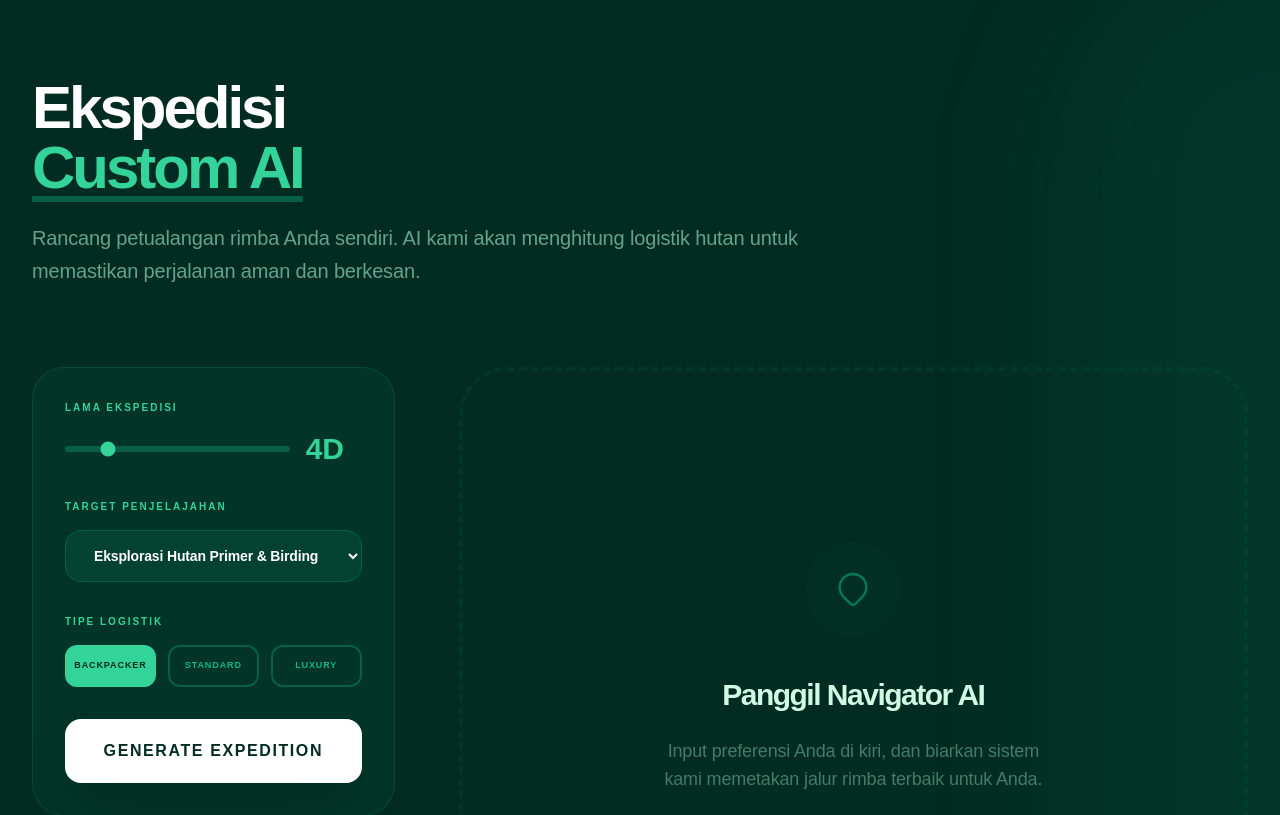
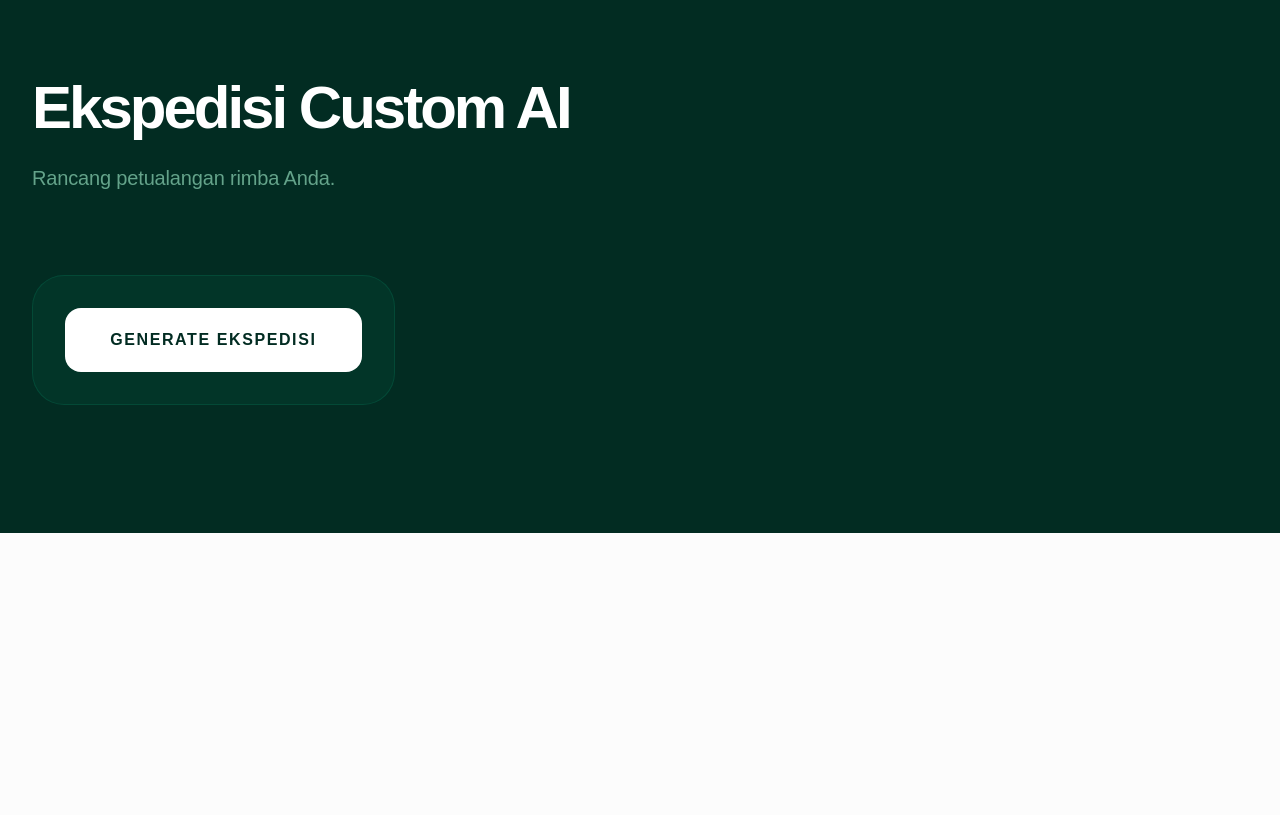
Before and after one commit to alfyansyah/JelajahPapua, a React (Vite) app: page / in a window 1280 px wide. Shown: the part 1740-2555 px from the top of the page. After the commit the page ends 2273 px from the top, so only its background shows below. Built offline with nearby package versions, Linux system fonts and the light colour scheme.

Commit message:
Refactor AIPlanner to support multiple languages

```diff
--- a/components/AIPlanner.tsx
+++ b/components/AIPlanner.tsx
@@ -1,13 +1,17 @@
 
 import React, { useState } from 'react';
 import { generateItinerary } from '../services/geminiService';
-import { ItineraryResponse } from '../types';
+import { ItineraryResponse, Language } from '../types';
 
-const AIPlanner: React.FC = () => {
+interface Props {
+  language: Language;
+}
+
+const AIPlanner: React.FC<Props> = ({ language }) => {
   const [loading, setLoading] = useState(false);
   const [duration, setDuration] = useState(4);
   const [interest, setInterest] = useState('Eksplorasi Hutan Primer & Birding');
-  const [budget, setBudget] = useState<'Backpacker' | 'Standard' | 'Luxury'>('Backpacker');
+  const [budget, setBudget] = useState('Backpacker');
   const [result, setResult] = useState<ItineraryResponse | null>(null);
   const [error, setError] = useState<string | null>(null);
 
@@ -15,141 +19,59 @@ const AIPlanner: React.FC = () => {
     setError(null);
     setLoading(true);
     try {
-      const data = await generateItinerary({ duration, interest, budget });
+      const data = await generateItinerary({ duration, interest, budget, language });
       setResult(data);
     } catch (err: any) {
-      setError(err.message || "Terjadi gangguan koneksi.");
+      setError(err.message || "Connection error.");
     } finally {
       setLoading(false);
     }
   };
 
+  const labels = {
+    id: { title: 'Ekspedisi Custom AI', desc: 'Rancang petualangan rimba Anda.', btn: 'GENERATE EKSPEDISI' },
+    en: { title: 'AI Custom Expedition', desc: 'Design your jungle adventure.', btn: 'GENERATE EXPEDITION' },
+    zh: { title: 'AI定制探险', desc: '设计您的丛林冒险。', btn: '生成探险计划' },
+    de: { title: 'KI-Custom-Expedition', desc: 'Gestalten Sie Ihr Dschungelabenteuer.', btn: 'EXPEDITION GENERIEREN' }
+  };
+
   return (
     <div id="planner" className="py-32 bg-emerald-950 text-white overflow-hidden relative">
-      <div className="absolute top-0 right-0 w-1/3 h-full bg-emerald-800/20 blur-3xl rounded-full translate-x-1/2"></div>
-
       <div className="max-w-7xl mx-auto px-8 relative z-10">
         <div className="max-w-3xl mb-20 reveal">
-          <h2 className="text-6xl font-black mb-6 tracking-tighter leading-none">Ekspedisi <br /><span className="text-emerald-400 underline decoration-emerald-800 underline-offset-8">Custom AI</span></h2>
-          <p className="text-emerald-200/60 text-xl font-medium leading-relaxed">
-            Rancang petualangan rimba Anda sendiri. AI kami akan menghitung logistik hutan untuk memastikan perjalanan aman dan berkesan.
-          </p>
+          <h2 className="text-6xl font-black mb-6 tracking-tighter leading-none">{labels[language].title}</h2>
+          <p className="text-emerald-200/60 text-xl font-medium leading-relaxed">{labels[language].desc}</p>
         </div>
 
         <div className="grid grid-cols-1 lg:grid-cols-12 gap-16">
-          <div className="lg:col-span-4 reveal" style={{animationDelay: '0.2s'}}>
+          <div className="lg:col-span-4 reveal">
             <div className="space-y-8 bg-emerald-900/30 p-8 rounded-[2rem] border border-emerald-800/50">
-              <div className="group">
-                <label className="block text-[10px] font-bold uppercase tracking-[0.2em] text-emerald-400 mb-4">Lama Ekspedisi</label>
-                <div className="flex items-center space-x-4">
-                  <input
-                    type="range" min="2" max="14" value={duration}
-                    onChange={(e) => setDuration(parseInt(e.target.value))}
-                    className="flex-1 h-1.5 bg-emerald-800 rounded-lg appearance-none cursor-pointer accent-emerald-400"
-                  />
-                  <span className="text-3xl font-black w-14 text-emerald-400">{duration}D</span>
-                </div>
-              </div>
-
-              <div>
-                <label className="block text-[10px] font-bold uppercase tracking-[0.2em] text-emerald-400 mb-4">Target Penjelajahan</label>
-                <select
-                  value={interest}
-                  onChange={(e) => setInterest(e.target.value)}
-                  className="w-full bg-emerald-900/50 border border-emerald-800 text-white px-6 py-4 rounded-2xl outline-none focus:border-emerald-400 transition-all font-bold text-sm"
-                >
-                  <option value="Eksplorasi Hutan Primer & Birding" className="bg-emerald-950">Eksplorasi Hutan Primer & Birding</option>
-                  <option value="Pendakian Puncak Tinggi (Hiking)" className="bg-emerald-950">Pendakian Puncak Tinggi (Hiking)</option>
-                  <option value="Survival Danau & Sungai" className="bg-emerald-950">Survival Danau & Sungai</option>
-                  <option value="Island Trekking & Snorkeling" className="bg-emerald-950">Island Trekking & Snorkeling</option>
-                </select>
-              </div>
-
-              <div>
-                <label className="block text-[10px] font-bold uppercase tracking-[0.2em] text-emerald-400 mb-4">Tipe Logistik</label>
-                <div className="grid grid-cols-3 gap-3">
-                  {(['Backpacker', 'Standard', 'Luxury'] as const).map((b) => (
-                    <button
-                      key={b}
-                      type="button"
-                      onClick={() => setBudget(b)}
-                      className={`py-3 text-[9px] font-black uppercase tracking-widest rounded-xl border-2 transition-all active:scale-95 ${
-                        budget === b
-                          ? 'bg-emerald-400 border-emerald-400 text-emerald-950'
-                          : 'bg-transparent border-emerald-800 text-emerald-500 hover:border-emerald-600'
-                      }`}
-                    >
-                      {b}
-                    </button>
-                  ))}
-                </div>
-              </div>
-
-              {error && <p className="text-red-400 text-xs font-bold bg-red-500/10 p-4 rounded-xl border border-red-500/20">{error}</p>}
-
               <button
                 type="button"
                 onClick={handleGenerate}
                 disabled={loading}
-                className="w-full bg-white hover:bg-emerald-400 hover:text-emerald-950 text-emerald-950 py-5 rounded-2xl font-black uppercase tracking-widest transition-all flex items-center justify-center space-x-3 disabled:opacity-50 active:scale-95 shadow-2xl"
+                className="w-full bg-white hover:bg-emerald-400 hover:text-emerald-950 text-emerald-950 py-5 rounded-2xl font-black uppercase tracking-widest transition-all disabled:opacity-50"
               >
-                {loading ? (
-                  <div className="flex items-center gap-2">
-                    <svg className="animate-spin h-5 w-5" viewBox="0 0 24 24">
-                      <circle className="opacity-25" cx="12" cy="12" r="10" stroke="currentColor" strokeWidth="4" fill="none"></circle>
-                      <path className="opacity-75" fill="currentColor" d="M4 12a8 8 0 018-8V0C5.373 0 0 5.373 0 12h4zm2 5.291A7.962 7.962 0 014 12H0c0 3.042 1.135 5.824 3 7.938l3-2.647z"></path>
-                    </svg>
-                    <span>MENGANALISIS RIMBA...</span>
-                  </div>
-                ) : (
-                  <span>GENERATE EXPEDITION</span>
-                )}
+                {loading ? '...' : labels[language].btn}
               </button>
             </div>
           </div>
 
-          <div className="lg:col-span-8 reveal" style={{animationDelay: '0.4s'}}>
-            {result ? (
-              <div className="bg-white text-emerald-950 p-12 rounded-[3rem] shadow-2xl border border-emerald-100">
-                <div className="mb-12 border-b-2 border-emerald-50 pb-8 flex justify-between items-start">
-                  <div className="max-w-xl">
-                    <h3 className="text-4xl font-black mb-4 tracking-tighter leading-none text-emerald-950">{result.title}</h3>
-                    <p className="text-emerald-900/60 leading-relaxed font-medium text-lg">{result.summary}</p>
-                  </div>
-                  <div className="bg-emerald-50 px-6 py-4 rounded-3xl text-center">
-                    <span className="block text-[8px] font-black uppercase text-emerald-400 tracking-[0.2em] mb-1">Status</span>
-                    <span className="text-emerald-900 font-black text-xs">READY TO GO</span>
-                  </div>
-                </div>
-
-                <div className="space-y-12">
-                  {result.dailyPlan.map((day: any) => (
-                    <div key={day.day} className="flex gap-10 group">
-                      <div className="flex-shrink-0">
-                        <div className="w-16 h-16 rounded-2xl bg-emerald-950 text-white flex flex-col items-center justify-center group-hover:bg-emerald-400 group-hover:text-emerald-950 transition-colors duration-500">
-                          <span className="text-[8px] font-black uppercase tracking-widest">Day</span>
-                          <span className="text-2xl font-black">0{day.day}</span>
-                        </div>
-                      </div>
-                      <div className="flex-1">
-                        <p className="text-xl font-black text-emerald-950 mb-3 leading-snug">{day.activity}</p>
-                        <div className="bg-emerald-50/50 border-l-4 border-emerald-400 p-5 rounded-r-2xl">
-                          <p className="text-sm text-emerald-800 font-medium italic">"{day.tips}"</p>
-                        </div>
+          <div className="lg:col-span-8 reveal">
+            {result && (
+              <div className="bg-white text-emerald-950 p-12 rounded-[3rem] shadow-2xl">
+                <h3 className="text-4xl font-black mb-4">{result.title}</h3>
+                <p className="text-emerald-900/60 mb-12">{result.summary}</p>
+                <div className="space-y-8">
+                  {result.dailyPlan.map((day) => (
+                    <div key={day.day} className="flex gap-6 border-l-4 border-emerald-400 pl-6">
+                      <div>
+                        <p className="font-black text-lg">{day.activity}</p>
+                        <p className="text-sm italic text-emerald-700">"{day.tips}"</p>
                       </div>
                     </div>
                   ))}
                 </div>
-              </div>
-            ) : (
-              <div className="h-full min-h-[600px] border-4 border-dashed border-emerald-800/20 rounded-[3rem] flex flex-col items-center justify-center text-center p-16 group hover:border-emerald-800/40 transition-colors">
-                <div className="w-24 h-24 bg-emerald-900/10 rounded-full flex items-center justify-center mb-10 group-hover:scale-110 transition-transform">
-                  <svg className="w-10 h-10 text-emerald-700" fill="none" stroke="currentColor" viewBox="0 0 24 24">
-                    <path strokeLinecap="round" strokeLinejoin="round" strokeWidth="1.5" d="M17.657 16.657L13.414 20.9a1.998 1.998 0 01-2.827 0l-4.244-4.243a8 8 0 1111.314 0z" />
-                  </svg>
-                </div>
-                <h4 className="text-3xl font-black text-emerald-100 mb-6 tracking-tighter">Panggil Navigator AI</h4>
-                <p className="text-emerald-200/40 max-w-sm font-medium text-lg">Input preferensi Anda di kiri, dan biarkan sistem kami memetakan jalur rimba terbaik untuk Anda.</p>
               </div>
             )}
           </div>
```
